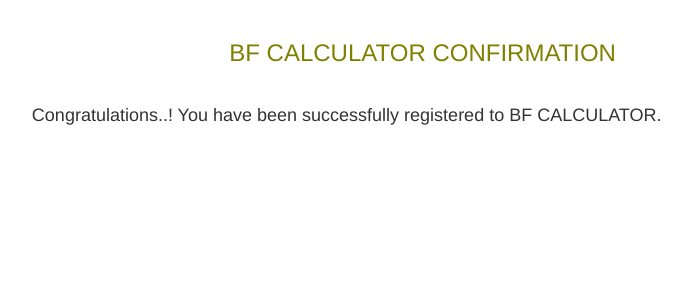
After one commit to shaheen2013/bfcalculator, a CodeIgniter app: page /bfcalculator/index.php/user/confirmation in a window 1280 px wide. The commit adds this page. Shown: the top 300 px of the page, without its empty margins (216-907 px from the left). Run offline with CodeIgniter, Linux system fonts and the light colour scheme; some libraries are stand-ins or nearby versions.

Commit message:
REGISTER function In Progress

```diff
--- a/application/controllers/User.php
+++ b/application/controllers/User.php
@@ -68,4 +68,11 @@ class User extends CI_Controller {
 
     }
 
+    function confirmation() {
+
+    	$data['_view'] = 'user/confirmation';
+        $this->load->view('layouts/main',$data);
+
+    }
+
 }
--- /dev/null
+++ b/application/views/user/confirmation.php
@@ -0,0 +1,18 @@
+<?php
+
+/*****
+*
+* @Author: Nasid Kamal.
+*
+*****/
+
+defined('BASEPATH') OR exit('No direct script access allowed');
+
+?>
+
+<div class="col-sm-offset-2 col-sm-8">
+	<br>
+	<h3 class="page-heading">BF CALCULATOR CONFIRMATION</h3>
+	<br>
+	<h4 class="confirmation-message">Congratulations..! You have been successfully registered to BF CALCULATOR.</h4>
+</div>
--- a/assets/css/styles.css
+++ b/assets/css/styles.css
@@ -27,3 +27,10 @@ h5.error-message {
 	text-align: center;
 
 }
+
+h3.confirmation-message {
+
+	color: #4DBD08;
+	text-align: center;
+
+}
```
